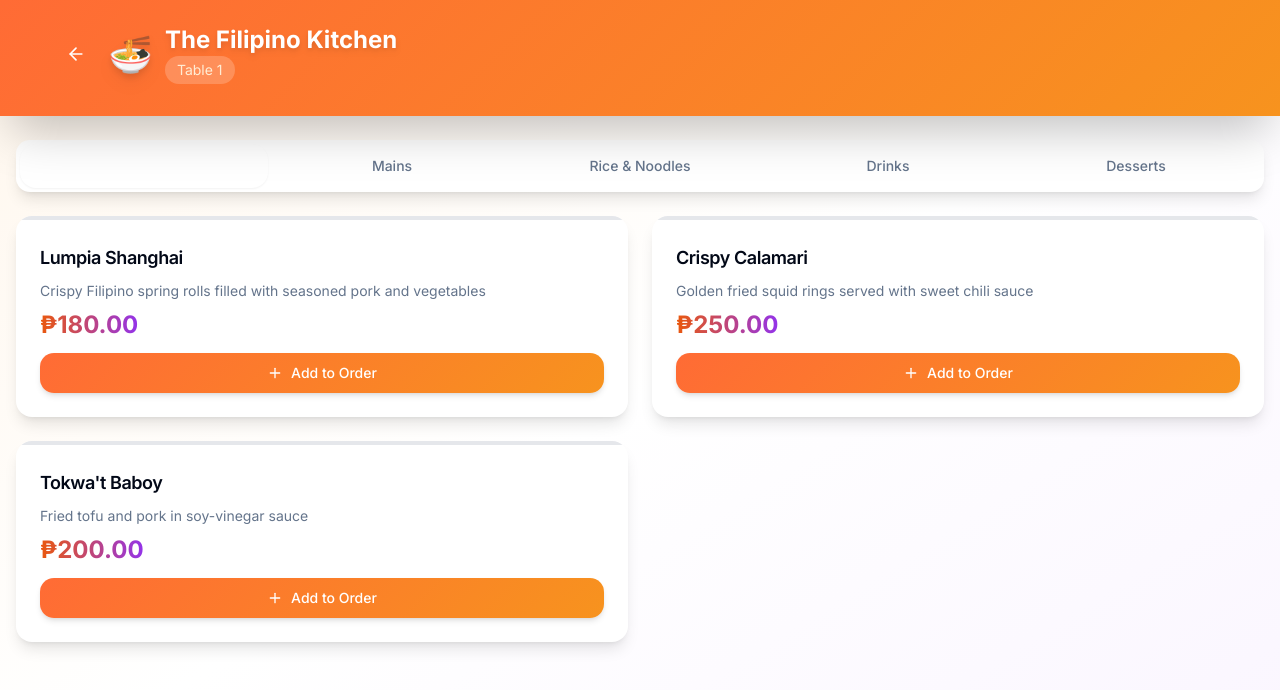
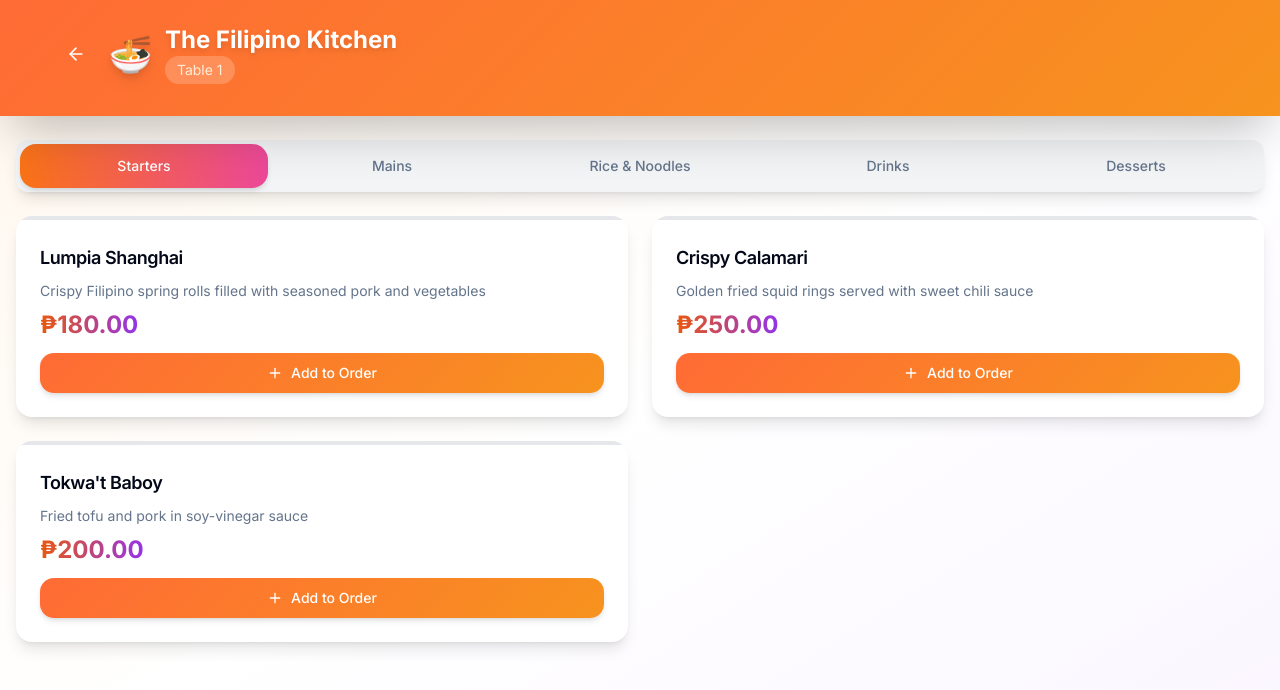
Before and after one commit to Sanikala/start-up-qresto, a Next.js app: page /table/1 in a window 1280 px wide. Shown: the top 690 px of the page. Built offline with nearby package versions, Linux system fonts and the light colour scheme.

Commit message:
refactor: improved ui :menu category tabs

```diff
--- a/app/table/[id]/page.tsx
+++ b/app/table/[id]/page.tsx
@@ -83,12 +83,12 @@ export default function TablePage() {
       {/* Menu Content */}
       <div className="container mx-auto px-4 py-6">
         <Tabs defaultValue={menuCategories[0]} className="w-full">
-          <TabsList className="grid w-full grid-cols-5 mb-6 bg-white shadow-lg border-0 p-1 h-auto">
+          <TabsList className="grid w-full grid-cols-5 mb-6 bg-gray-100 shadow-lg border-0 p-1 h-auto rounded-xl">
             {menuCategories.map((category) => (
               <TabsTrigger
                 key={category}
                 value={category}
-                className="text-xs sm:text-sm data-[state=active]:gradient-orange data-[state=active]:text-white rounded-lg py-3"
+                className="text-xs sm:text-sm data-[state=active]:bg-gradient-to-r data-[state=active]:from-orange-500 data-[state=active]:to-pink-500 data-[state=active]:text-white data-[state=active]:shadow-md rounded-lg py-3 transition-all duration-200"
               >
                 {category}
               </TabsTrigger>
```
